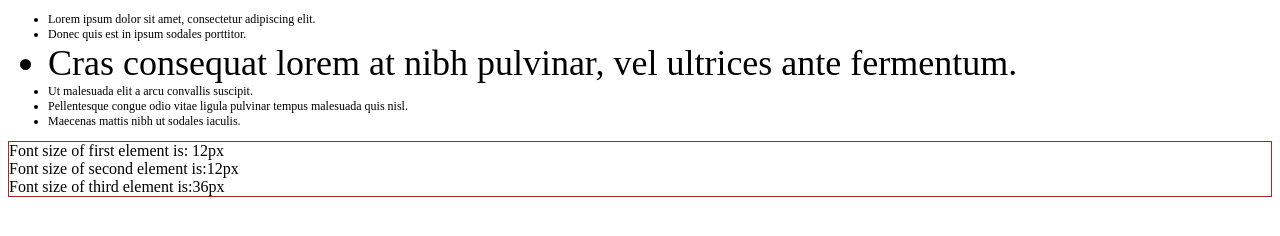
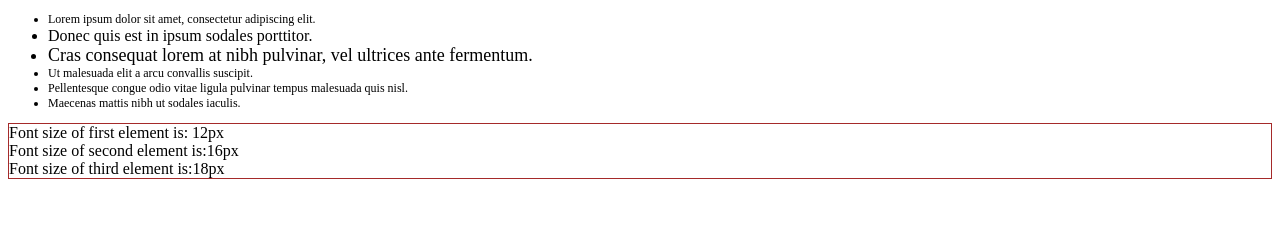
Before and after one commit to MonikaPalova/Front-End-Web-FMI, a plain HTML site: page 02-CSS-excercises/solutions/css-exercise-6-font-sizes/css-ex6-em-rem.html in a window 1280 px wide. Drawn offline with Linux system fonts and the light colour scheme.

Commit message:
EXercise 6-2

```diff
--- a/02-CSS-excercises/solutions/css-exercise-6-font-sizes/css-ex6-em-rem.html
+++ b/02-CSS-excercises/solutions/css-exercise-6-font-sizes/css-ex6-em-rem.html
@@ -1,5 +1,6 @@
 <!DOCTYPE html>
 <html lang="en" xmlns:mso="urn:schemas-microsoft-com:office:office" xmlns:msdt="uuid:C2F41010-65B3-11d1-A29F-00AA00C14882">
+
 <head>
   <meta charset="UTF-8">
   <title>Rem/Ee Exercise</title>
@@ -7,11 +8,21 @@
     html {
       font-size: 16;
     }
+
     ul {
       font-size: 12px;
     }
+
     .list-item {
       font-size: 3em;
+    }
+
+    li:nth-of-type(2) {
+      font-size: 1rem;
+    }
+
+    li:nth-of-type(3) {
+      font-size: 1.5em;
     }
 
     /* Additional styles (not relevant for the task)*/
@@ -19,13 +30,14 @@
     .checkResult {
       border: 1px solid brown;
     }
-		.infoFontSize  {
+
+    .infoFontSize {
       color: blue;
       font-size: 16px;
     }
   </style>
   <script>
-        calculateSizes = function () {
+    calculateSizes = function() {
       var firstElement = document.getElementById('firstElement');
       var secondElement = document.getElementById('secondElement');
       var thirdElement = document.getElementById('thirdElement');
@@ -37,7 +49,7 @@
       document.getElementById('div1').innerText = 'Font size of first element is: ' + firstElementStyle.fontSize;
       document.getElementById('div2').innerText = 'Font size of second element is:' + secondElementStyle.fontSize;
       document.getElementById('div3').innerText = 'Font size of third element is:' + thirdElementStyle.fontSize;
-			setTimeout(()=>calculateSizes(), 1000);
+      setTimeout(() => calculateSizes(), 1000);
     }
 
     document.addEventListener("DOMContentLoaded", function(event) {
@@ -61,6 +73,7 @@
 </mso:CustomDocumentProperties>
 </xml><![endif]-->
 </head>
+
 <body>
   <ul>
     <li id="firstElement">Lorem ipsum dolor sit amet, consectetur adipiscing elit.</li>
@@ -76,4 +89,5 @@
     <div id="div3"></div>
   </div>
 </body>
+
 </html>
```
Lines whose indentation alone changed are shown as unchanged.
